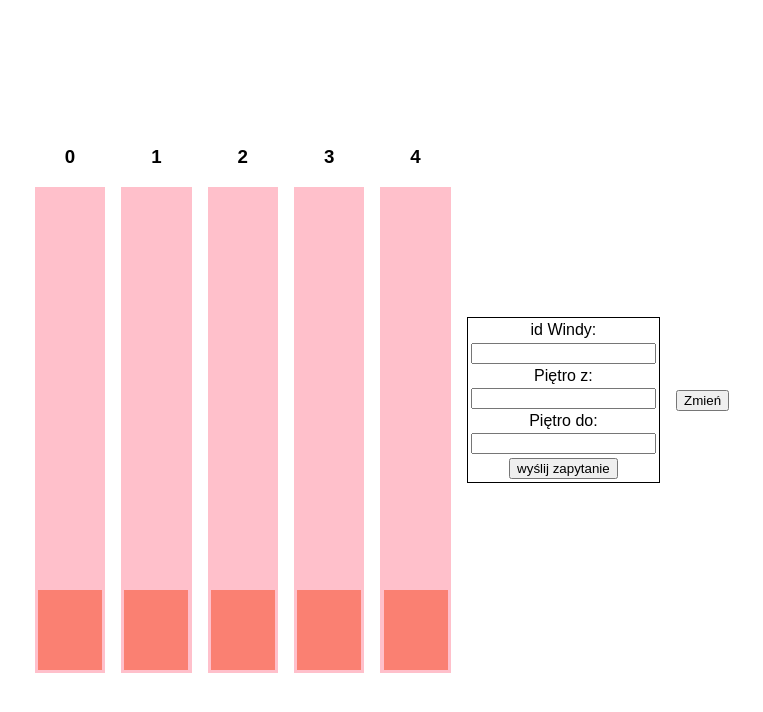
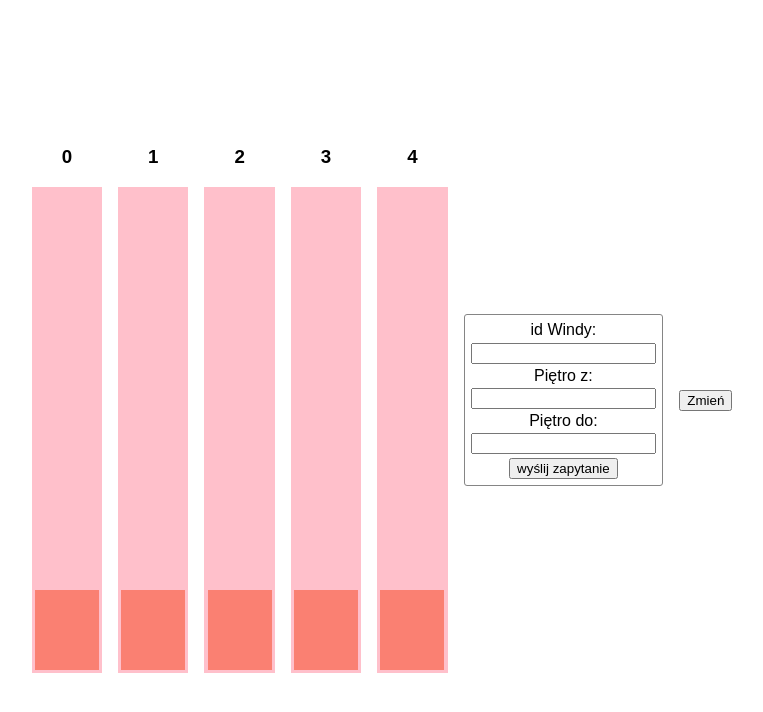
Before and after one commit to pzareba22/elevators, a React (Create React App) app: page / in a window 1280 px wide. Shown: the top 712 px of the page, without its empty margins (250-1013 px from the left). Built offline with nearby package versions, Linux system fonts and the light colour scheme.

Commit message:
started introducing variables

```diff
--- a/src/styles/App.sass
+++ b/src/styles/App.sass
@@ -1,3 +1,6 @@
+$border-style: 1px solid #858585
+$border-radius: 3px
+
 .app
     display: flex
     align-items: center
@@ -21,7 +24,8 @@
             align-items: center
             justify-content: center
             gap: 0.2em
-            border: 1px solid black
-            padding: 0.2em
+            border: $border-style
+            border-radius: $border-radius
+            padding: 0.4em
             input:submit
                 width: 50%
```
